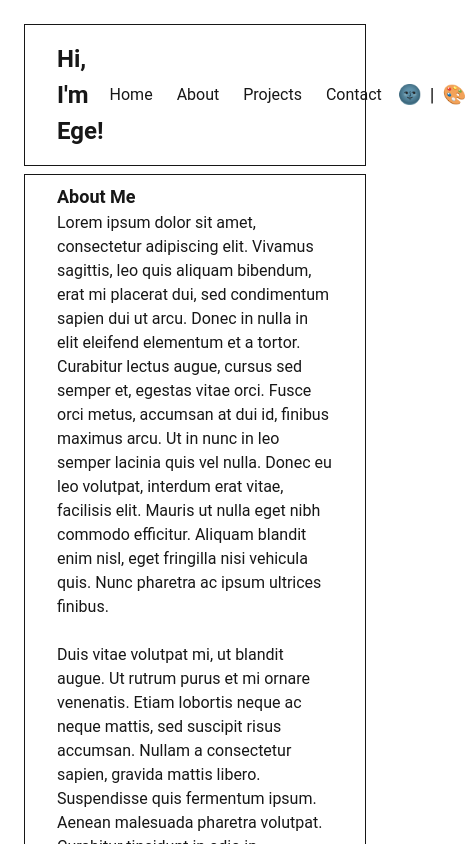
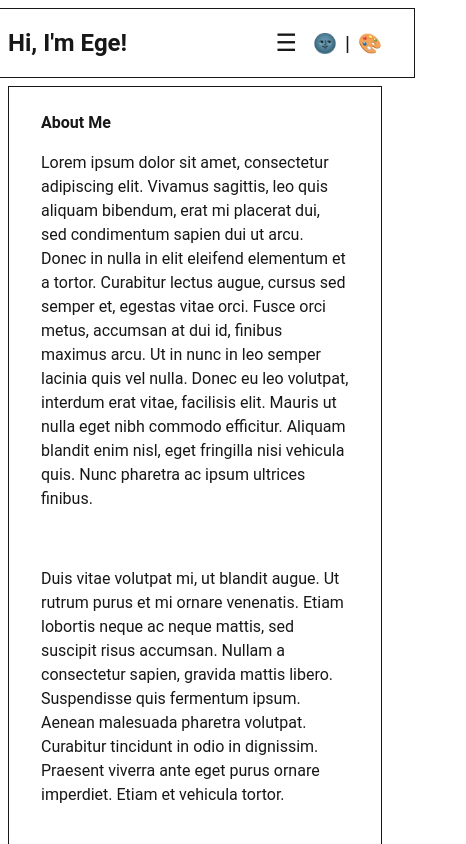
Before and after one commit to egegl/portfolio, a Next.js app: page / in a window 390 px wide. Shown: the top 844 px of the page, 466 px wide, since content can reach past the window. Built offline with nearby package versions, Linux system fonts and the light colour scheme.

Commit message:
mobile support

```diff
--- a/app/globals.css
+++ b/app/globals.css
@@ -1,4 +1,6 @@
-@import "tailwindcss";
+@tailwind base;
+@tailwind components;
+@tailwind utilities;
 
 :root {
   --background: #ffffff;
--- a/app/page.tsx
+++ b/app/page.tsx
@@ -4,7 +4,7 @@ import ChatBox from '../components/ChatBox';
 
 export default async function Home() {
   return (
-      <main className="flex min-h-screen flex-col items-center justify-between p-6">
+      <main className="w-full max-w-4xl mx-auto flex min-h-screen flex-col items-center justify-between px-4 py-6 sm:px-6 lg:px-8">
         <Navbar/>
         <div className="section">
           <p className="text-lg">
--- a/components/Navbar.css
+++ b/components/Navbar.css
@@ -15,14 +15,35 @@
     font-weight: bold;
 }
 
+/* Navigation links - hidden on mobile, shown on md+ */
 .nav-links {
     list-style: none;
+    display: none;
+    transition: transform 0.3s ease;
+}
+@media (min-width: 640px) {
+  .nav-links {
     display: flex;
     gap: 1.5rem;
-    position: relative;
-    /* push nav-links to the right */
     margin-left: auto;
-    transition: transform 0.3s ease;
+  }
+}
+/* Mobile menu open state */
+.nav-links.open {
+    display: block;
+    position: absolute;
+    top: 100%;
+    left: 0;
+    background-color: var(--background);
+    width: 100%;
+    padding: 1rem 2rem;
+    box-shadow: 0 4px 6px rgba(0,0,0,0.1);
+}
+.nav-links.open li {
+    margin-bottom: 1rem;
+}
+.nav-links.open li:last-child {
+    margin-bottom: 0;
 }
 
 .nav-links li a {
@@ -45,6 +66,22 @@
     padding: 0;
     margin-left: 1rem;
 }
+/* Hamburger menu button */
+.hamburger {
+    display: block;
+    background: none;
+    border: none;
+    cursor: pointer;
+    font-size: 1.5rem;
+    color: var(--foreground);
+    margin-left: auto;
+    padding: 0;
+}
+@media (min-width: 640px) {
+  .hamburger {
+    display: none;
+  }
+}
 /* Randomize toggle (paint brush) styling */
 .randomize-toggle {
     background: none;
--- a/components/Navbar.tsx
+++ b/components/Navbar.tsx
@@ -8,6 +8,8 @@ import {TypeAnimation} from "react-type-animation";
 
 const Navbar = () => {
     const [theme, setTheme] = useState<'light' | 'dark'>('light');
+    // Mobile menu open state
+    const [isOpen, setIsOpen] = useState(false);
 
     // Apply CSS variable values based on current theme
     const applyTheme = (newTheme: 'light' | 'dark') => {
@@ -56,6 +58,7 @@ const Navbar = () => {
         root.style.setProperty('--foreground', randColor());
     };
 
+    const toggleMenu = () => setIsOpen(!isOpen);
     return (
         <nav className="navbar">
             <div className="logo" style={{ display: 'flex', alignItems: 'center', gap: 12 }}>
@@ -67,7 +70,11 @@ const Navbar = () => {
                     repeat={0}
                 />
             </div>
-            <ul className="nav-links">
+            {/* Mobile menu toggle */}
+            <button className="hamburger" onClick={toggleMenu} aria-label="Toggle menu">
+                {isOpen ? '✕' : '☰'}
+            </button>
+            <ul className={`nav-links${isOpen ? ' open' : ''}`}>
                 <li><Link href="/">Home</Link></li>
                 <li><Link href="/about">About</Link></li>
                 <li><Link href="/projects">Projects</Link></li>
--- /dev/null
+++ b/tailwind.config.js
@@ -0,0 +1,11 @@
+/** @type {import('tailwindcss').Config} */
+module.exports = {
+  content: [
+    './app/**/*.{js,ts,jsx,tsx}',
+    './components/**/*.{js,ts,jsx,tsx}',
+  ],
+  theme: {
+    extend: {},
+  },
+  plugins: [],
+};
```
